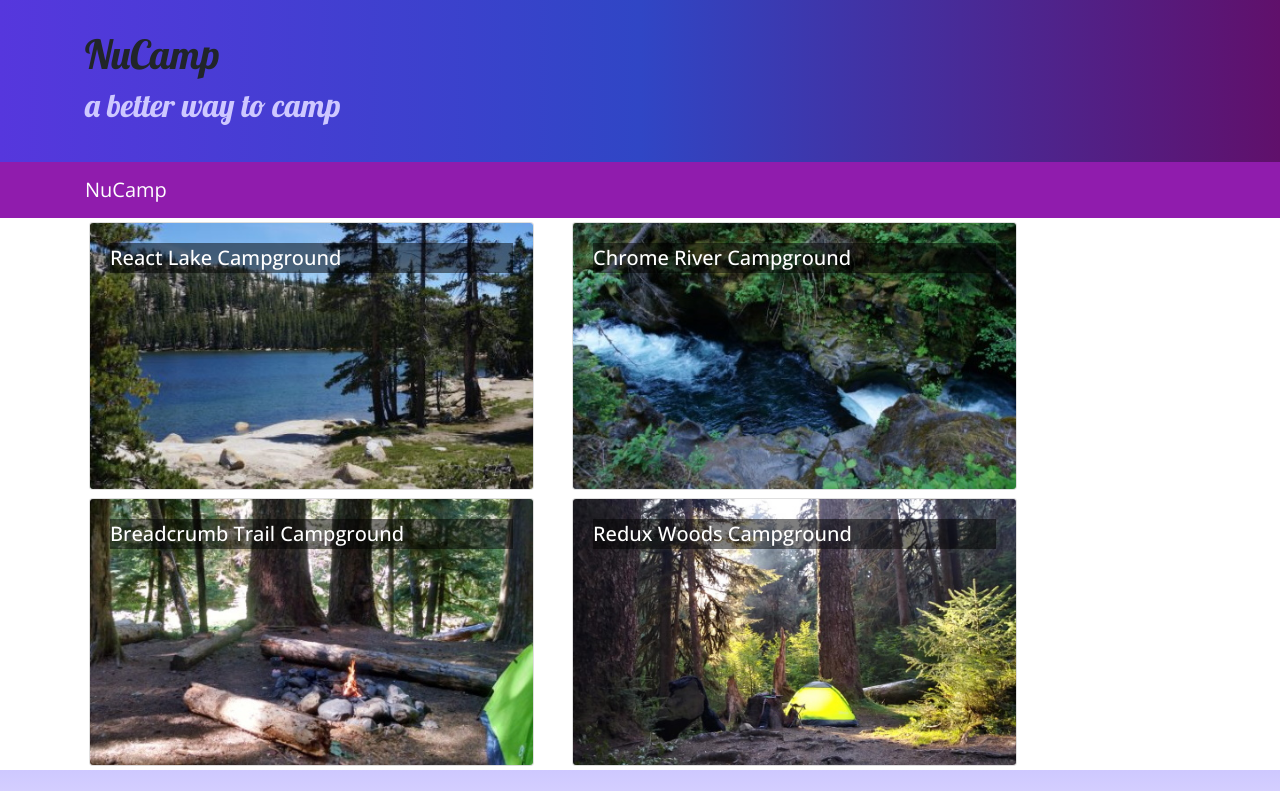
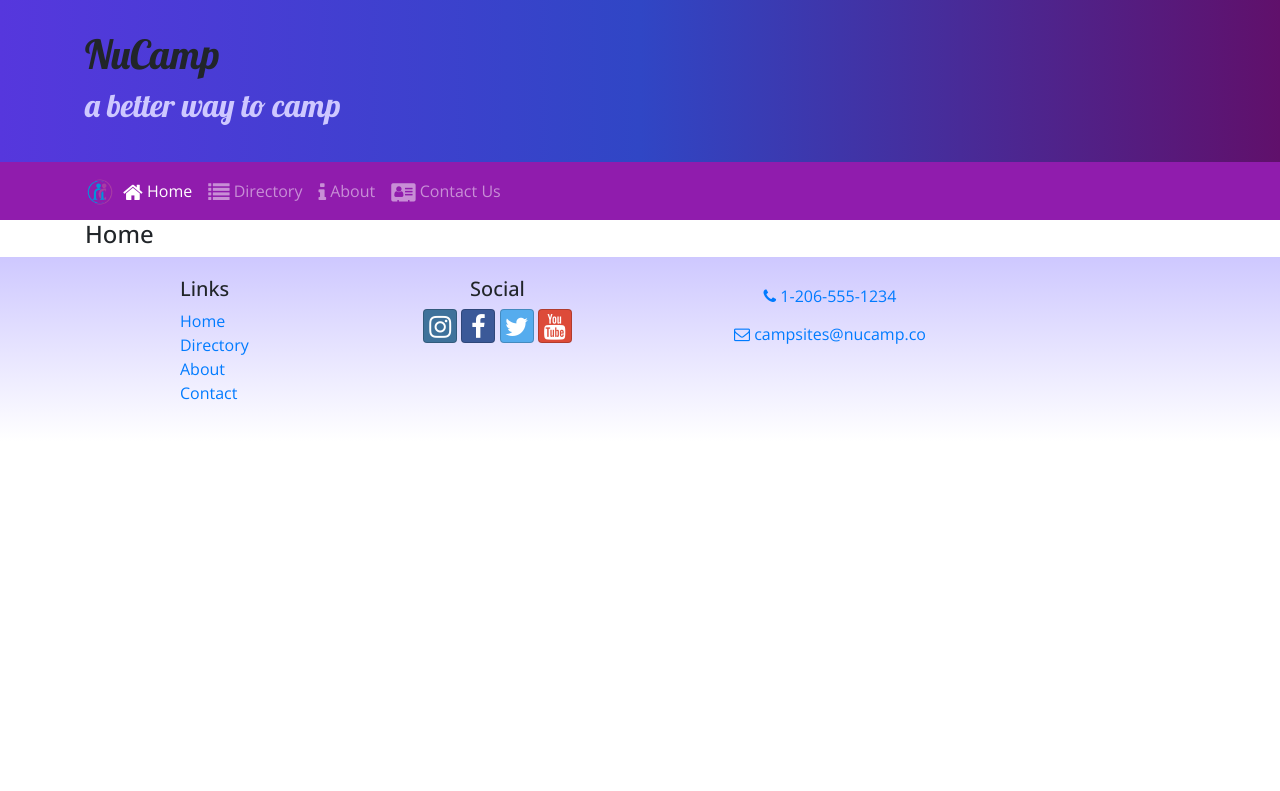
Before and after one commit to KitsuneMiko/react-practice, a React (Create React App) app: page /home in a window 1280 px wide. Shown: the top 791 px of the page. Built offline with nearby package versions, Linux system fonts and the light colour scheme.

Commit message:
React Router

```diff
--- a/package.json
+++ b/package.json
@@ -12,6 +12,7 @@
     "react": "^17.0.2",
     "react-dom": "^17.0.2",
     "react-popper": "1.3.6",
+    "react-router-dom": "5.2.0",
     "react-scripts": "4.0.3",
     "reactstrap": "8.5.1",
     "typeface-lobster": "^1.1.13",
--- a/src/App.js
+++ b/src/App.js
@@ -1,5 +1,6 @@
 import React, {Component} from 'react';
 import Main from './components/MainComponent';
+import { BrowserRouter } from 'react-router-dom';
 import './App.css';
 
 
@@ -7,9 +8,11 @@
 
   render() {
     return (
-      <div className = "App">
-        <Main />
-      </div>
+      <BrowserRouter>
+        <div className = "App">
+          <Main />
+        </div>
+      </BrowserRouter>
     )
   }
 }
--- a/src/components/DirectoryComponent.js
+++ b/src/components/DirectoryComponent.js
@@ -3,12 +3,12 @@
 
 function RenderDirectoryItem({campsite, onClick}) {
     return (
-        <Card onClick={() => onClick(campsite.id)}>
-                        <CardImg width="100%" src={campsite.image} alt={campsite.name} />
-                        <CardImgOverlay>
-                            <CardTitle>{campsite.name}</CardTitle>
-                        </CardImgOverlay>
-                    </Card>
+        <Card>
+            <CardImg width="100%" src={campsite.image} alt={campsite.name} />
+            <CardImgOverlay>
+                <CardTitle>{campsite.name}</CardTitle>
+            </CardImgOverlay>
+        </Card>
     );
 }
 
@@ -16,7 +16,7 @@
     const directory = props.campsites.map(campsite => {
         return (
             <div key={campsite.id} className="col-md-5 m-1">
-                <RenderDirectoryItem campsite={campsite} onClick={props.onClick} />
+                <RenderDirectoryItem campsite={campsite} />
             </div>
         );
     });
--- a/src/components/FooterComponent.js
+++ b/src/components/FooterComponent.js
@@ -1,4 +1,5 @@
 import React from "react";
+import { Link } from 'react-router-dom';
 
 function Footer(props) {
     return (
@@ -8,10 +9,10 @@
                     <div className="col-4 col-sm-2 offset-1">
                         <h5>Links</h5>
                         <ul className="list-unstyled">
-                            <li><a href="#">Home</a></li>
-                            <li><a href="#">Directory</a></li>
-                            <li><a href="#">About</a></li>
-                            <li><a href="#">Contact</a></li>
+                            <li><Link to='/home'>Home</Link></li>
+                            <li><Link to='/directory'>Directory</Link></li>
+                            <li><Link to='/aboutus'>About</Link></li>
+                            <li><Link to='/contactus'>Contact</Link></li>
                         </ul>
                     </div>
                     <div className="col-6 col-sm-3 text-center">
--- a/src/components/HeaderComponent.js
+++ b/src/components/HeaderComponent.js
@@ -1,7 +1,23 @@
 import React, { Component } from 'react';
-import { Navbar, NavbarBrand, Jumbotron } from 'reactstrap';
+import { Nav, Navbar, NavbarBrand, NavbarToggler, Collapse, NavItem, Jumbotron } from 'reactstrap';
+import { NavLink } from 'react-router-dom';
 
 class Header extends React.Component {
+    constructor(props) {
+        super(props);
+
+        this.toggleNav = this.toggleNav.bind(this);
+        this.state = {
+            isNavOpen: false
+        };
+    }
+
+    toggleNav() {
+        this.setState({
+            isNavOpen: !this.state.isNavOpen
+        });
+    }
+
     render() {
         return (
             <React.Fragment>
@@ -16,9 +32,34 @@
                     </div>
                 </Jumbotron>
 
-                <Navbar dark sticky="top">
+                <Navbar dark sticky="top" expand="md">
                     <div className="container">
-                        <NavbarBrand href="/">NuCamp</NavbarBrand>
+                        <NavbarBrand className="mr-auto" href="/"><img src="/assets/images/logo.png" height="30" width="30" alt="NuCamp Logo" /></NavbarBrand>
+                        <NavbarToggler onClick={this.toggleNav} />
+                        <Collapse isOpen={this.state.isNavOpen} navbar>
+                            <Nav navbar>
+                                <NavItem>
+                                    <NavLink className="nav-link" to="/home">
+                                        <i className="fa fa-home fa-lg" /> Home
+                                    </NavLink>
+                                </NavItem>
+                                <NavItem>
+                                    <NavLink className="nav-link" to="/directory">
+                                        <i className="fa fa-list fa-lg" /> Directory
+                                    </NavLink>
+                                </NavItem>
+                                <NavItem>
+                                    <NavLink className="nav-link" to="/aboutus">
+                                        <i className="fa fa-info fa-lg" /> About
+                                    </NavLink>
+                                </NavItem>
+                                <NavItem>
+                                    <NavLink className="nav-link" to="/contactus">
+                                        <i className="fa fa-address-card fa-lg" /> Contact Us
+                                    </NavLink>
+                                </NavItem>
+                            </Nav>
+                        </Collapse>
                     </div>
                 </Navbar>
             </React.Fragment>
--- /dev/null
+++ b/src/components/HomeComponent.js
@@ -0,0 +1,11 @@
+import React from "react";
+
+function Home(props) {
+    return (
+        <div className="container">
+            <h4>Home</h4>
+        </div>
+    );
+}
+
+export default Home;
--- a/src/components/MainComponent.js
+++ b/src/components/MainComponent.js
@@ -1,29 +1,35 @@
 import React, {Component} from 'react';
 import Directory from './DirectoryComponent';
-import { CAMPSITES } from '../shared/campsites';
 import CampsiteInfo from './CampsiteInfoComponent';
 import Header from './HeaderComponent';
 import Footer from './FooterComponent';
+import Home from './HomeComponent';
+import { Switch, Route, Redirect } from 'react-router-dom';
+import { CAMPSITES } from '../shared/campsites';
 
 class Main extends Component {
   constructor(props) {
     super(props);
     this.state = {
       campsites: CAMPSITES,
-      selectedCampsite: null
+
     };
   }
 
-  onCampsiteSelect(campsiteId) {
-    this.setState({selectedCampsite: campsiteId});
-}
-
   render() {
+    const HomePage = () => {
+      return (
+        <Home />
+      );
+    }
     return (
       <div>
         <Header />
-        <Directory campsites={this.state.campsites} onClick={campsiteId => this.onCampsiteSelect(campsiteId)}/>
-        <CampsiteInfo campsite={this.state.campsites.filter(campsite => campsite.id === this.state.selectedCampsite)[0]}/>
+        <Switch>
+          <Route path='/home' component={HomePage} />
+          <Route exact path='/directory' render={() => <Directory campsites={this.state.campsites}/>} />
+          <Redirect to='/home' />
+        </Switch>
         <Footer />
       </div>
     );
```
Also changed, not shown: 1 other file (tests, documents, lock files or other folders).
